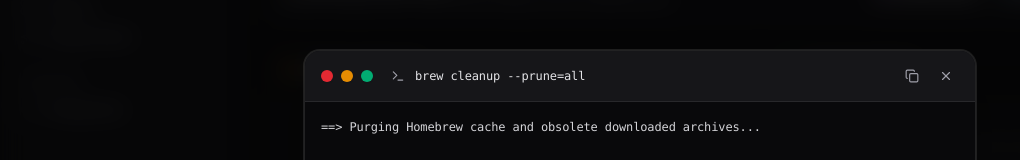
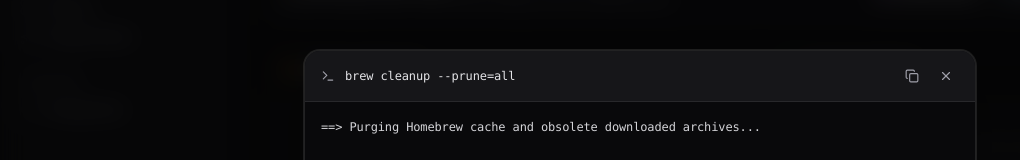
Before and after one commit to cuongdc03/brew-hub, a React (Vite) app: page / in a window 1280 px wide. Both pictures are taken after a click on the button "Clean Cache". Shown: the part 253-413 px from the top of the page, without its empty margins (0-1020 px from the left). Built offline with nearby package versions, Linux system fonts and the light colour scheme.

Commit message:
fix(ui): remove redundant decorative traffic light dots from terminal modal header

```diff
--- a/src/components/TerminalModal.tsx
+++ b/src/components/TerminalModal.tsx
@@ -32,11 +32,6 @@
         {/* Window Bar */}
         <div className="px-4 py-3 bg-zinc-900/90 border-b border-white/8 flex items-center justify-between select-none">
           <div className="flex items-center gap-2.5">
-            <div className="flex items-center gap-2 mr-2">
-              <span className="w-3 h-3 rounded-full bg-red-500/90 inline-block shadow-xs" />
-              <span className="w-3 h-3 rounded-full bg-amber-500/90 inline-block shadow-xs" />
-              <span className="w-3 h-3 rounded-full bg-emerald-500/90 inline-block shadow-xs" />
-            </div>
             <TerminalIcon className="w-3.5 h-3.5 text-zinc-400" />
             <span className="text-xs font-mono font-medium text-zinc-200 truncate max-w-md">
               {title}
```
